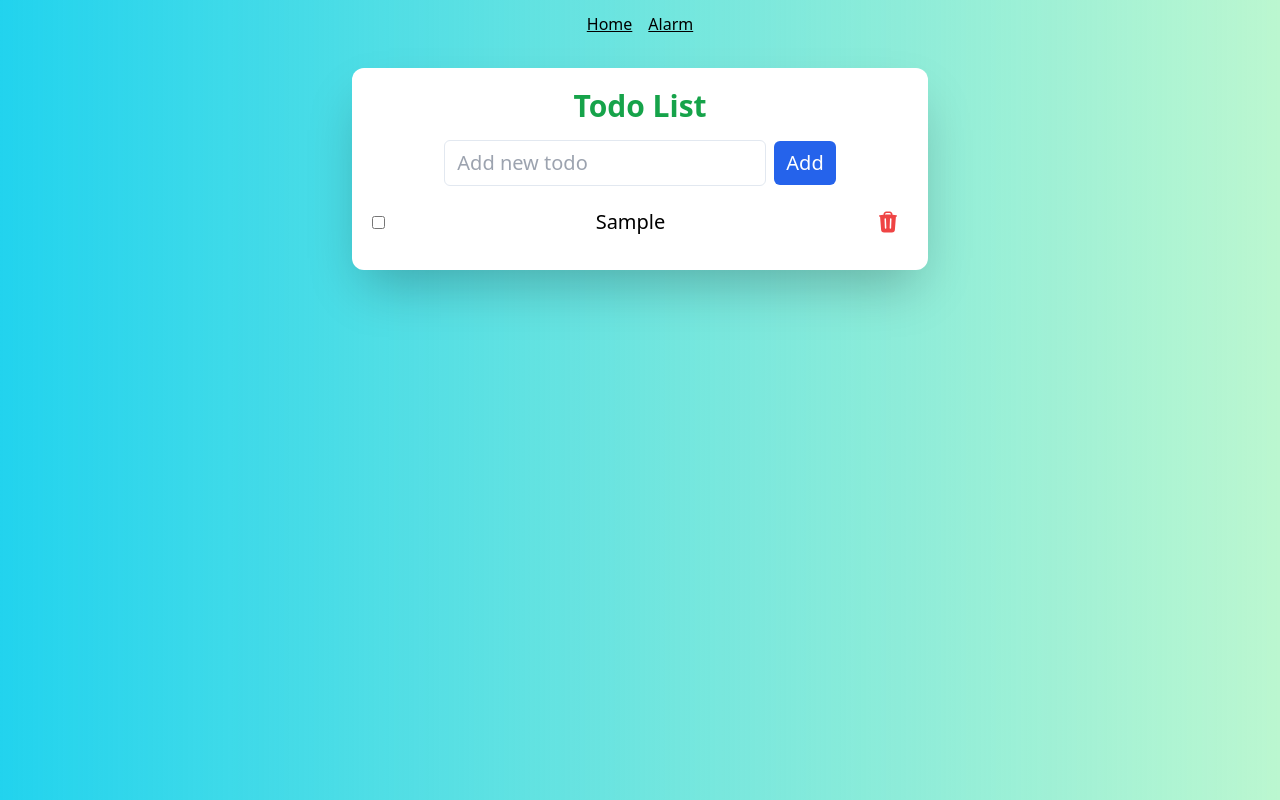
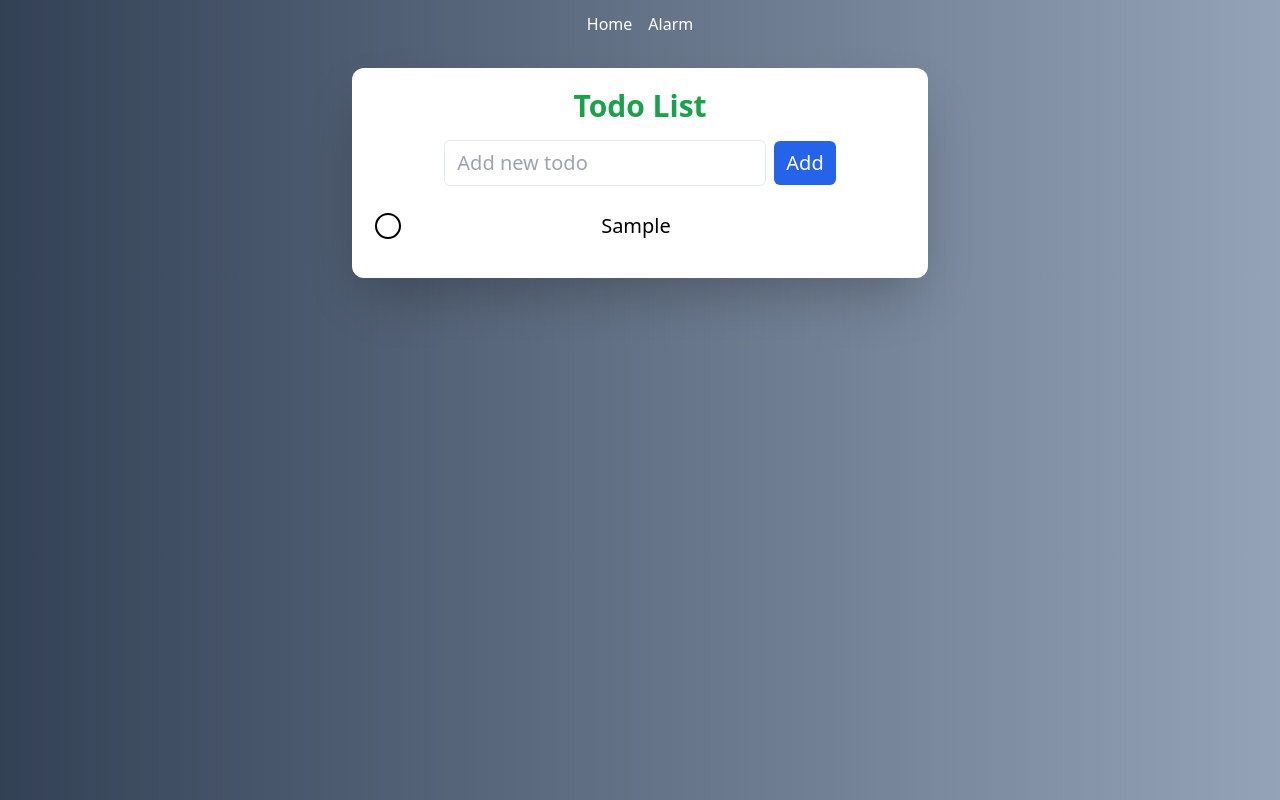
Before and after one commit to dtnam-sg/simple-todo-go, a React (Vite) app: page / in a window 1280 px wide. Both pictures are taken after typing "Sample" into the empty fields and a click on the button "Add". Built offline with nearby package versions, Linux system fonts and the light colour scheme; the HTML template or start-up script is replaced by a standard one.

Commit message:
change UI icon

```diff
--- a/src/App.tsx
+++ b/src/App.tsx
@@ -6,19 +6,18 @@ const App = () => {
   return (
     <>
       <div className="pt-3">
-        <ul className="flex justify-center items-center gap-4 underline">
+        <ul className="flex justify-center items-center gap-4">
           <li className="nav-item">
-            <Link to="/" className="nav-link">Home</Link>
+            <Link to="/" className="nav-link text-white hover:text-green-600">Home</Link>
           </li>
           <li className="nav-item">
-            <Link to="/alarm" className="nav-link">Alarm</Link>
+            <Link to="/alarm" className="nav-link text-white hover:text-green-600">Alarm</Link>
           </li>
         </ul>
       </div>
       <Routes>
         <Route path='/' element={<Todo />} />
       </Routes>
-      {/* <Todo /> */}
     </>
   );
 };
--- a/src/components/Todo/TodoItem.tsx
+++ b/src/components/Todo/TodoItem.tsx
@@ -1,5 +1,5 @@
 import React from "react";
-import { TrashIcon } from '@heroicons/react/24/solid'
+import { TrashIcon } from "@heroicons/react/24/solid";
 
 import { ITodoItemProps } from "../../model/todo.model";
 
@@ -12,21 +12,48 @@ const TodoItem = ({ todo, onToggleTodo, onDeleteTodo }: ITodoItemProps) => {
   };
 
   return (
-    <li className='flex items-center mb-2'>
-      <input
-        type='checkbox'
-        checked={todo.completed}
-        onChange={handleToggleTodo}
-        className='mr-2'
-      />
+    <li className='group flex items-center mb-2 '>
+      <div onClick={handleToggleTodo} className='mr-2'>
+        {!todo.completed ? (
+          <svg
+            xmlns='http://www.w3.org/2000/svg'
+            fill='none'
+            viewBox='0 0 24 24'
+            stroke-width='1.5'
+            stroke='currentColor'
+            className='w-8 h-8'>
+            <path
+              stroke-linecap='round'
+              stroke-linejoin='round'
+              d='M21 12a9 9 0 11-18 0 9 9 0 0118 0z'
+            />
+          </svg>
+        ) : (
+          <svg
+            xmlns='http://www.w3.org/2000/svg'
+            fill='none'
+            viewBox='0 0 24 24'
+            stroke-width='1.5'
+            stroke='currentColor'
+            className='w-8 h-8 text-green-500'>
+            <path
+              stroke-linecap='round'
+              stroke-linejoin='round'
+              d='M9 12.75L11.25 15 15 9.75M21 12a9 9 0 11-18 0 9 9 0 0118 0z'
+            />
+          </svg>
+        )}
+      </div>
       <span
         className={`flex-1 ${
           todo.completed ? "line-through text-gray-500" : ""
         }`}>
         {todo.text}
       </span>
-      <button className='text-red-500 p-2 hover:border-red-400 border-red-700 hover:shadow-xl' onClick={handleDeleteTodo}>
-        <TrashIcon className="h-6 w-6 text-red-500 hover:text-red-600 border-red-700 " />
+      <button
+        className='text-red-500 p-2 hover:border-red-400 opacity-0 group-hover:opacity-100 '
+        onClick={handleDeleteTodo}>
+        <TrashIcon className='h-8 w-8 text-red-500 hover:text-red-600 border-red-700 ' />
       </button>
     </li>
   );
--- a/src/index.css
+++ b/src/index.css
@@ -3,5 +3,5 @@
 @tailwind utilities;
 
 body {
-  @apply bg-gradient-to-r from-cyan-400 bg-green-200;
+  @apply bg-gradient-to-r from-slate-700 bg-slate-400;
 }
```
Also changed, not shown: src/assets/img/circle-check.svg (added), src/assets/img/circle.svg (added).
